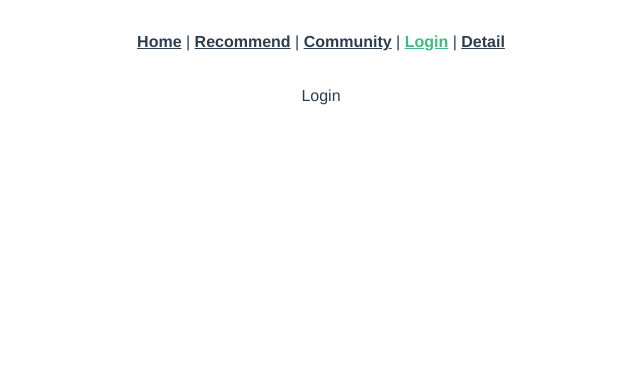
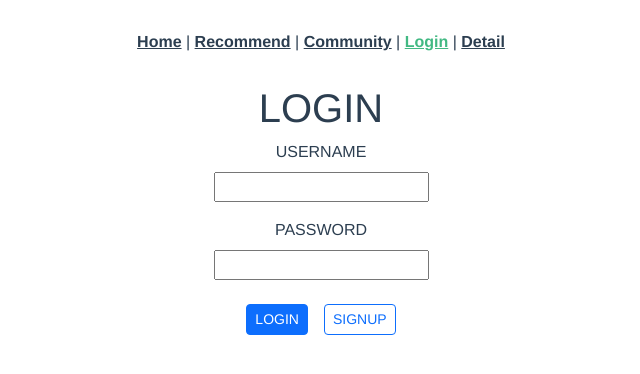
Before and after one commit to yj-melissa/Movie-Recommend-Toy_Pjt, a Vue app in the folder front-side/: page /login in a window 1280 px wide. Shown: the top 374 px of the page, without its empty margins (319-959 px from the left). Built offline with nearby package versions, Linux system fonts and the light colour scheme.

Commit message:
login, signup 페이지 추가

```diff
--- a/front-side/src/router/index.js
+++ b/front-side/src/router/index.js
@@ -5,6 +5,7 @@ import RecommendView from '@/views/RecommendView.vue'
 import CommunityView from '@/views/CommunityView.vue'
 import LoginView from '@/views/LoginView.vue'
 import MovieDetailView from '@/views/MovieDetailView.vue'
+import SignUpView from '@/views/SignUpView'
 
 Vue.use(VueRouter)
 
@@ -34,6 +35,12 @@ const routes = [
     name: 'MovieDetailView',
     component: MovieDetailView
   },
+  {
+    path: '/signup',
+    name: 'SignUpView',
+    component: SignUpView
+  },
+
 ]
 
 const router = new VueRouter({
--- a/front-side/src/views/LoginView.vue
+++ b/front-side/src/views/LoginView.vue
@@ -1,6 +1,18 @@
 <template>
   <div class="home">
-    Login
+    <h1>LOGIN</h1>
+    <form @submit.prevent="login">
+      <div class="mb-3">
+        <label for="username" class="form-label">USERNAME</label><br>
+        <input type="text" id="username" v-model.trim="username">
+      </div>
+      <div class="mb-3">
+        <label for="password" class="form-label">PASSWORD</label><br>
+        <input type="password" id="password" v-model.trim="password">
+      </div>
+      <button type="submit" class="btn btn-primary btn-sm m-2">LOGIN</button>
+      <router-link :to="{ name: 'SignUpView' }" class="btn btn-outline-primary btn-sm m-2">SIGNUP</router-link>
+    </form>
   </div>
 </template>
 
@@ -8,7 +20,19 @@
 // @ is an alias to /src
 export default {
   name: 'LoginView',
+  data() {
+    return {
+      username: null,
+      password: null,
+    }
+  },
   components: {
-  }
+  },
+  methods: {
+    login() {
+      console.log(this.username)
+      console.log(this.password)
+    },
+  },
 }
 </script>
--- /dev/null
+++ b/front-side/src/views/SignUpView.vue
@@ -0,0 +1,26 @@
+<template>
+  <div>
+    <h1>SIGN UP</h1>
+    <form>
+      <div class="mb-3">
+        <label for="username" class="form-label m-3">username: </label>
+        <input type="text" id="username">
+      </div>
+    </form>
+  </div>
+</template>
+
+<script>
+export default {
+  name: "SignUpView",
+  data() {
+    return {
+      username: null,
+      password: null,
+    }
+  },
+}
+</script>
+
+<style>
+</style>
```
